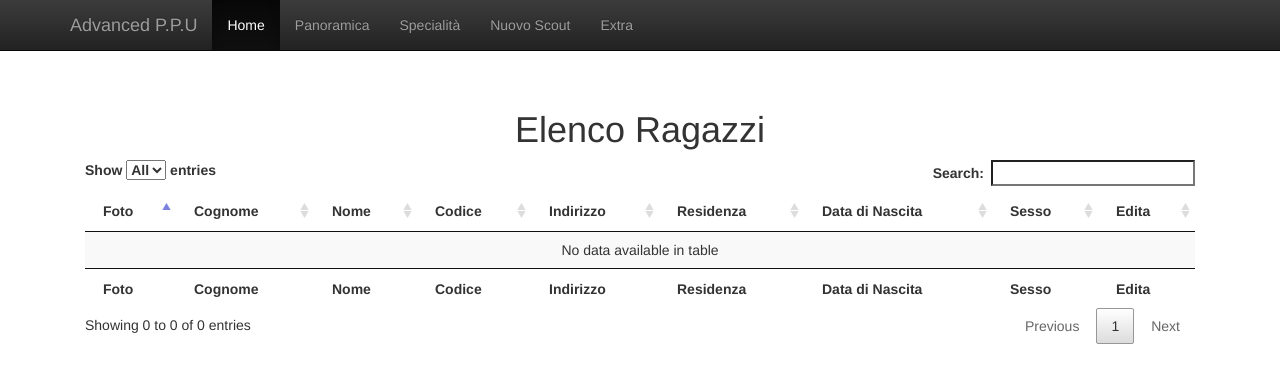
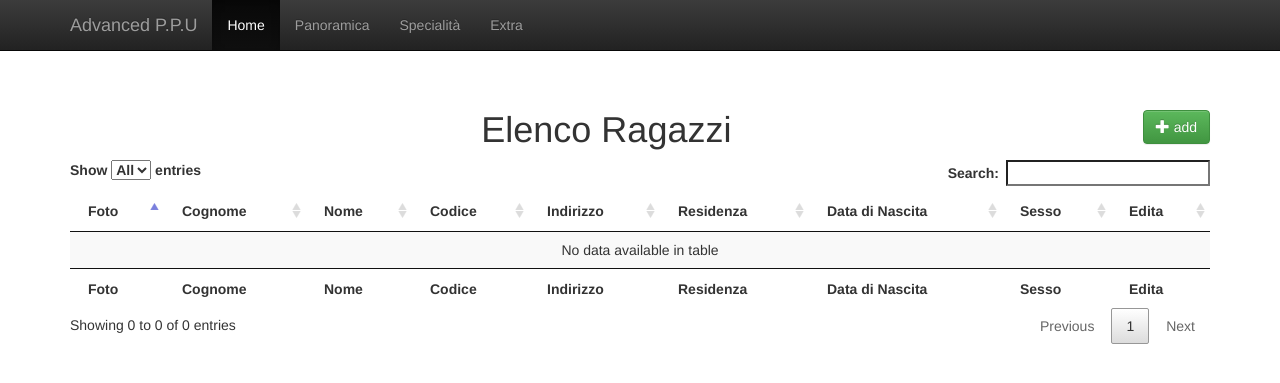
Before and after one commit to DangerBlack/advanced-ppu, a PHP site: page / in a window 1280 px wide. Shown: the top 383 px of the page. Run offline with PHP 8.4, Linux system fonts and the light colour scheme; data that the repository does not hold is empty; some libraries are stand-ins or nearby versions.

Commit message:
aggiunti link a newScout.html e a google maps

```diff
--- a/index.html
+++ b/index.html
@@ -52,7 +52,6 @@
             <li class="active"><a href="index.html">Home</a></li>
             <li><a href="#about">Panoramica</a></li>
             <li><a href="#contact">Specialità</a></li>
-            <li><a href="#contact">Nuovo Scout</a></li>
             <li><a href="#contact">Extra</a></li>
           </ul>
         </div><!--/.nav-collapse -->
@@ -62,7 +61,17 @@
     <div class="container">
 
       <div class="starter-template">
-        <h1>Elenco Ragazzi</h1>
+		<div class="row">
+			<h1>Elenco Ragazzi
+			<a href="newScout.hml">
+				<button type="button" class="btn btn-success right addScout">
+				  <span class="glyphicon glyphicon-plus" aria-hidden="true"></span> add
+				</button>
+			</a>
+			</h1>
+		</div>
+		<div class="row">
+
 			<table id="tabellaRagazzi" class="display" width="100%" cellspacing="0">
 				<thead>
 					<tr>
@@ -95,6 +104,7 @@
 				</tbody>
 			</table>
 		</div>
+      </div>
 
     </div>
 
--- a/js/default.js
+++ b/js/default.js
@@ -19,7 +19,7 @@ function initTabellRagazzi(){
 										'<td>'+scout.cognome+'</td>'+
 										'<td>'+scout.nome+'</td>'+
 										'<td>'+scout.codice+'</td>'+
-										'<td>'+scout.indirizzo+'</td>'+
+										'<td>'+'<a href="https://www.google.it/maps/place/'+scout.indirizzo.replace(/ /g,"+")+"+"+scout.residenza.replace(/ /g,"+")+'" target="_blank">'+ scout.indirizzo+'</a>'+'</td>'+
 										'<td>'+scout.residenza+'</td>'+
 										'<td>'+scout.datanascita+'</td>'+
 										'<td>'+scout.sesso+'</td>'+
--- a/scout.php
+++ b/scout.php
@@ -56,7 +56,6 @@
             <li><a href="index.html">Home</a></li>
             <li><a href="#about">Panoramica</a></li>
             <li><a href="#contact">Specialità</a></li>
-            <li><a href="#contact">Nuovo Scout</a></li>
             <li><a href="#contact">Extra</a></li>
           </ul>
           <ul class="nav navbar-nav navbar-right">
--- a/sentiero.php
+++ b/sentiero.php
@@ -60,7 +60,6 @@
             <li class="active"><a href="index.html">Home</a></li>
             <li><a href="#about">Panoramica</a></li>
             <li><a href="#contact">Specialità</a></li>
-            <li><a href="#contact">Nuovo Scout</a></li>
             <li><a href="#contact">Extra</a></li>
           </ul>
         </div><!--/.nav-collapse -->
--- a/specialita.php
+++ b/specialita.php
@@ -56,7 +56,6 @@
             <li><a href="index.html">Home</a></li>
             <li><a href="#about">Panoramica</a></li>
             <li><a href="#contact">Specialità</a></li>
-            <li><a href="#contact">Nuovo Scout</a></li>
             <li><a href="#contact">Extra</a></li>
           </ul>
           <ul class="nav navbar-nav navbar-right">
```
Lines whose indentation alone changed are shown as unchanged.
